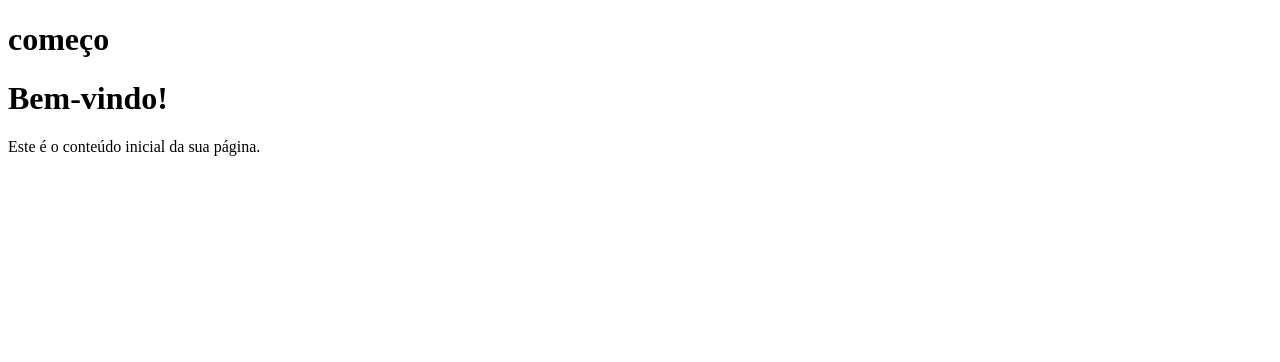
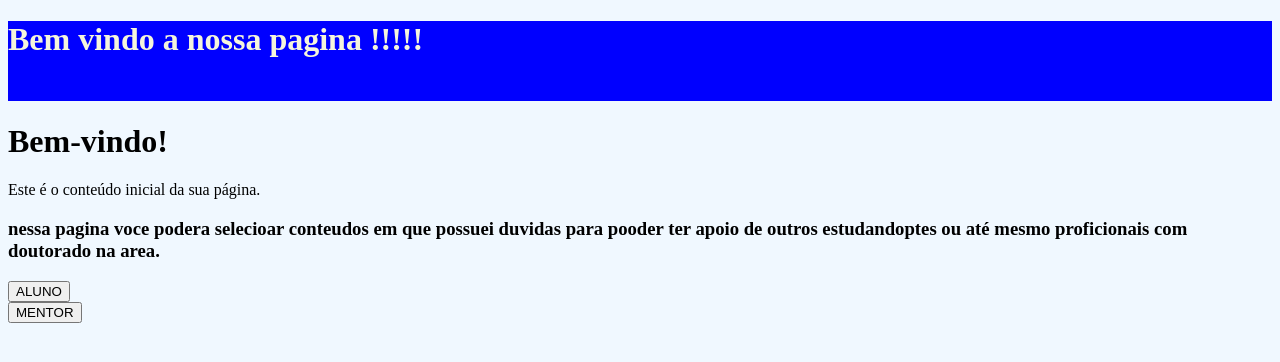
Before and after one commit to N4than-Rossi/Marketplace_estudantil, a Python web app: template templates/layout.html in a window 1280 px wide. Shown: the top 362 px of the page. Run offline with Jinja, Linux system fonts and the light colour scheme; the template is opened without the code that fills it, so the values that code supplies are empty.

Commit message:
alteraçoes

```diff
--- a/templates/layout.html
+++ b/templates/layout.html
@@ -5,13 +5,32 @@
   <meta charset="UTF-8">
   <meta name="viewport" content="width=device-width, initial-scale=1.0">
    <link rel="stylesheet" href="style.css">
-  <title>Título da Página</title>
+  <title>Título da pagina</title>
 </head>
-<herader>
-    <h1>começo</h1>
-</herader>
+<header>
+  <h1>Bem vindo a nossa pagina !!!!! </h1>
+</header>
 <body>
   <h1>Bem-vindo!</h1>
   <p>Este é o conteúdo inicial da sua página.</p>
+  <main>
+   <div class="introdução">
+    <h3> nessa pagina voce podera selecioar conteudos em que possuei duvidas para pooder ter apoio de outros estudandoptes ou até mesmo proficionais com doutorado na area.</h3>
+   </div>
+   <div class="escolha">
+    <div class="aluno">
+      <a href="../pages/aluno.htmlç">
+        <button class="add-button" arial="direcionese a pagina de aluno">ALUNO</button>
+
+      </a>
+    </div>
+    <div class="mentor">
+      <a href="../pages/mentor.html">
+        <button class="add-button" arial="direcionese a pagina de aluno">MENTOR</button>
+
+      </a>
+    </div>
+   </div>
+  </main>
 </body>
 </html>
--- a/templates/style.css
+++ b/templates/style.css
@@ -4,3 +4,8 @@ header{
     height: 80px;
 
 }
+body{
+
+   background-color: aliceblue
+
+}
```
Also changed, not shown: pages/aluno.html (added), pages/mentor.html (added).
